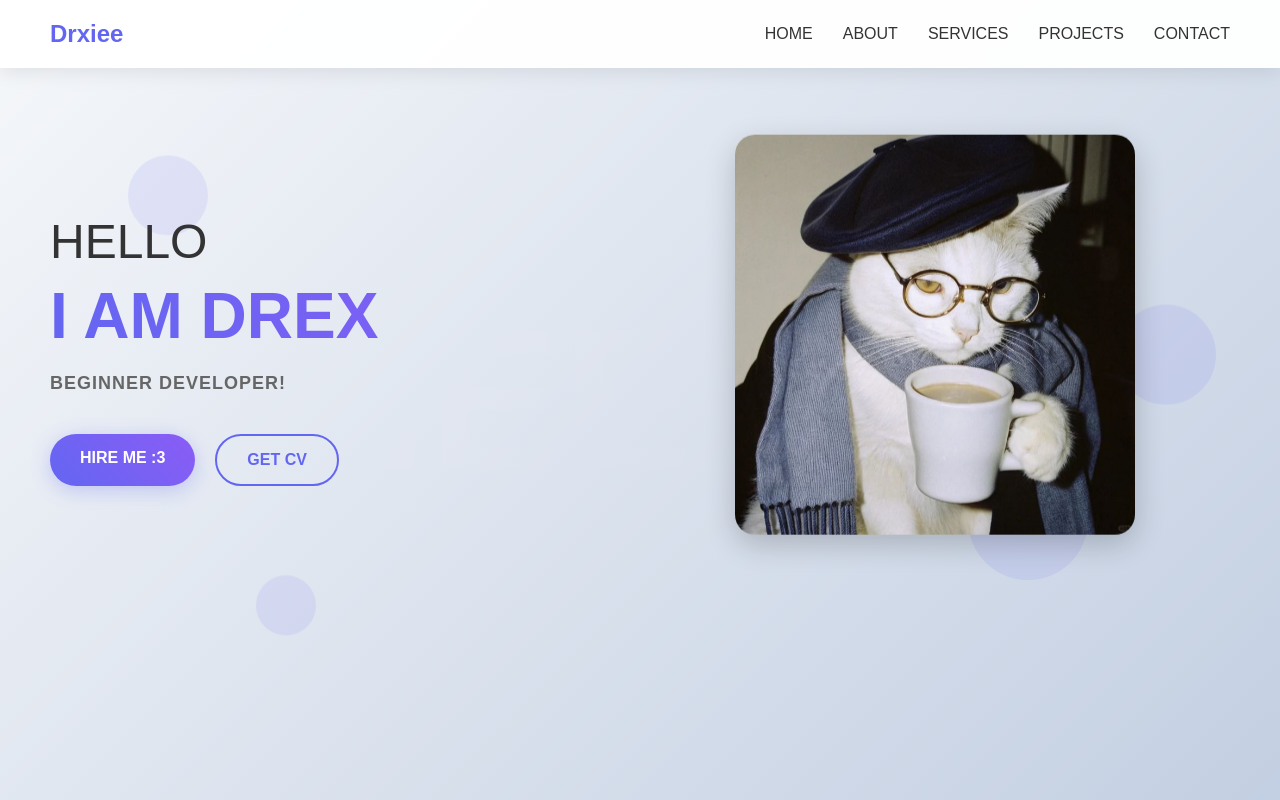
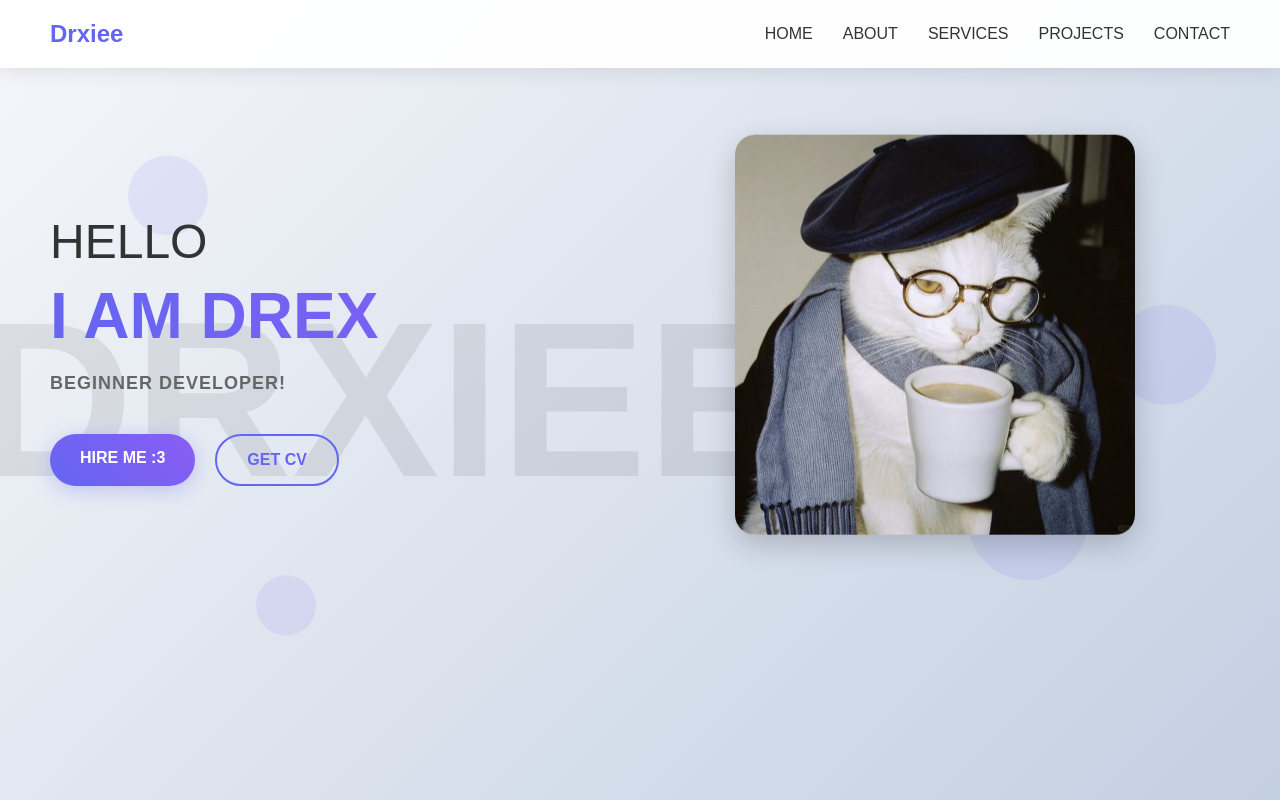
Before and after one commit to Grahamm-drx/Cantor_Resume, a plain HTML site: page index.html in a window 1280 px wide. Drawn offline with Linux system fonts and the light colour scheme.

Commit message:
Add files via upload

```diff
--- a/style.css
+++ b/style.css
@@ -204,15 +204,17 @@ nav {
 /* Background text */
 .background-text {
   position: absolute;
-  font-size: 200px;
+  font-size: 220px;         /* big like Satner */
   font-weight: 900;
-  color: rgba(255, 255, 255, 0.03);
-  left: -50px;
+  color: rgba(0, 0, 0, 0.08);
   top: 50%;
-  transform: translateY(-50%);
+  left: 30%;
+  transform: translate(-50%, -50%); /* ✅ perfectly centers it */
   z-index: -1;
   user-select: none;
+  white-space: nowrap;      /* prevents wrapping */
 }
+
 
 /* Float animation */
 @keyframes float {
```
